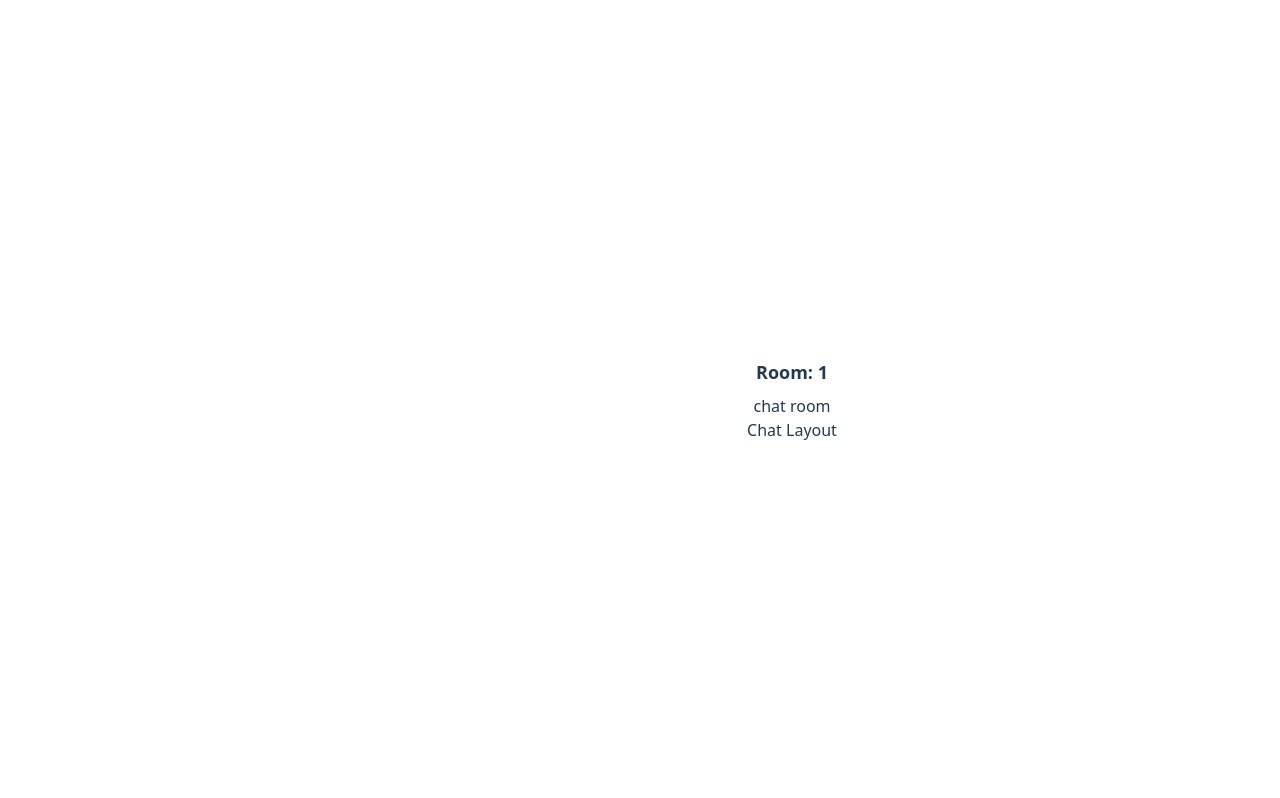
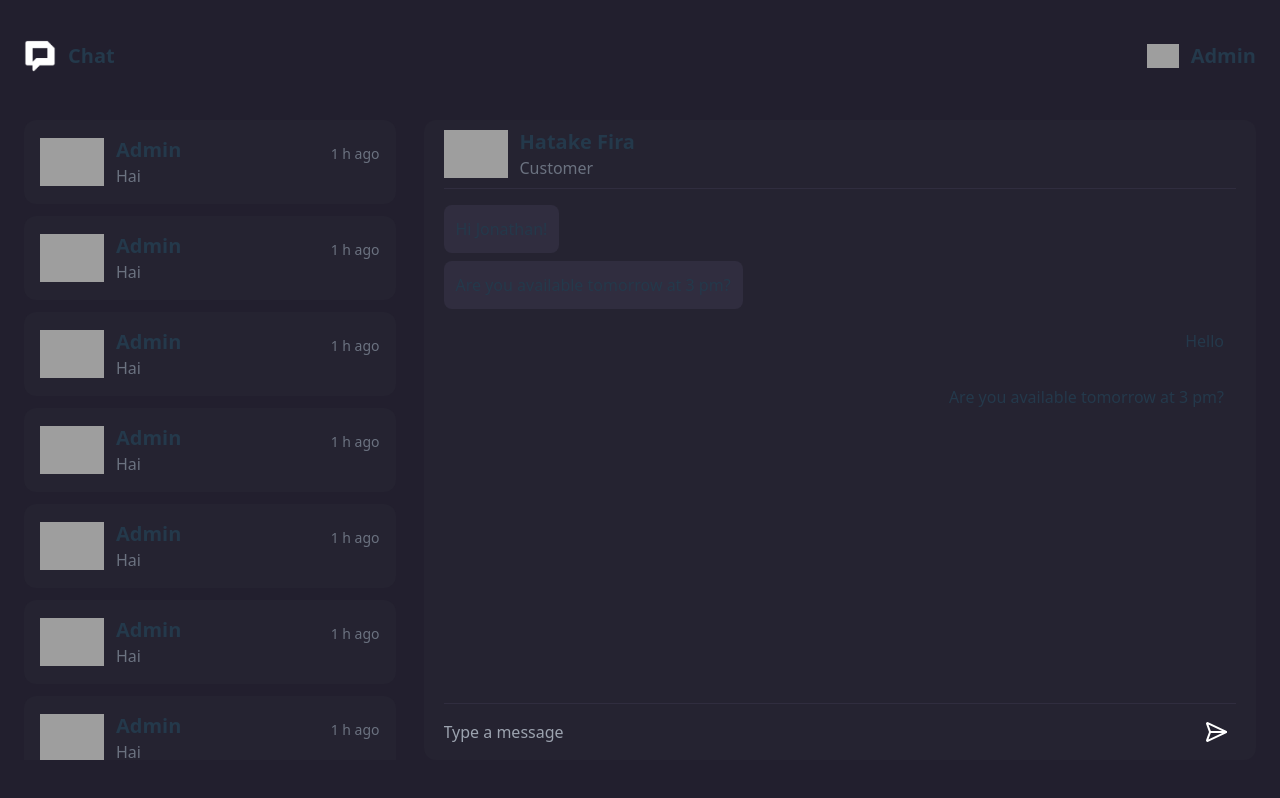
Before and after one commit to Firay24/chat-vue, a Vue app: page /chat/1 in a window 1280 px wide. Built offline with nearby package versions, Linux system fonts and the light colour scheme; sample sign-in values are in the browser's storage; grey boxes are pictures that could not be loaded.

Commit message:
feat(components): add RoomChatCard component
- Created RoomChatCard component
- Displays chat room information
- Includes name, message, and timestamp
- Uses Tailwind CSS for styling
- Implements props for dynamic data

```diff
--- a/src/App.vue
+++ b/src/App.vue
@@ -1,5 +1,5 @@
 <script setup lang="ts">
-import HelloWorld from "./components/HelloWorld.vue";
+// import HelloWorld from "./components/HelloWorld.vue";
 </script>
 
 <!-- <template>
--- /dev/null
+++ b/src/components/RoomChatCard.vue
@@ -0,0 +1,41 @@
+<script setup lang="ts">
+defineProps<{
+  msg: string;
+  active: boolean;
+  name: string;
+  times: string;
+}>();
+</script>
+
+<template>
+  <div
+    :class="[
+      'p-4 rounded-xl cursor-pointer',
+      active ? 'bg-primary' : 'bg-[#252331]',
+    ]"
+  >
+    <div class="flex justify-between items-start">
+      <div class="flex gap-3 items-center">
+        <div class="w-16">
+          <img
+            src="https://doodleipsum.com/700x700?i=fc734d103a7de613156bdd603038c56b"
+            alt=" logo"
+          />
+        </div>
+        <div class="flex flex-col items-start">
+          <p class="font-semibold text-xl">{{ name }}</p>
+          <p
+            :class="['text-gray-500', active ? 'text-white' : 'text-gray-500']"
+          >
+            {{ msg }}
+          </p>
+        </div>
+      </div>
+      <div>
+        <p :class="['mt-2 text-sm', active ? 'text-white' : 'text-gray-500']">
+          {{ times }}
+        </p>
+      </div>
+    </div>
+  </div>
+</template>
--- a/src/style.css
+++ b/src/style.css
@@ -24,10 +24,12 @@ a:hover {
 
 body {
   margin: 0;
+  padding: 0;
   display: flex;
   place-items: center;
   /* min-width: 320px; */
   min-height: 100vh;
+  background-color: #221f2e;
 }
 
 h1 {
@@ -62,7 +64,7 @@ button:focus-visible {
   max-width: 1280px;
   width: 100%;
   margin: 0 auto;
-  padding: 2rem;
+  padding: 0;
   text-align: center;
 }
 
--- a/src/views/ChatLayout.vue
+++ b/src/views/ChatLayout.vue
@@ -1,12 +1,60 @@
+<script setup lang="ts">
+import { useRoute } from "vue-router";
+import RoomChatCard from "../components/RoomChatCard.vue";
+
+const route = useRoute();
+const params = route.params.roomId as string;
+</script>
+
 <template>
-  <div class="flex">
-    <aside class="w-1/4">
-      <!-- Komponen RoomList -->
-    </aside>
-    <main class="w-3/4">
-      <RouterView />
-      <!-- di sini akan muncul ChatRoom.vue -->
-      <p>Chat Layout</p>
-    </main>
+  <div class="h-[90vh] my-10 px-6">
+    <!-- navbar -->
+    <div class="flex justify-between items-center">
+      <div class="flex gap-3 items-center">
+        <div class="w-8">
+          <img src="/logo.png" alt=" logo" />
+        </div>
+        <p class="font-semibold text-xl">Chat</p>
+      </div>
+      <div class="flex gap-3 items-center">
+        <div class="w-8">
+          <img
+            src="https://doodleipsum.com/700x700?i=fc734d103a7de613156bdd603038c56b"
+            alt=" logo"
+          />
+        </div>
+        <p class="font-semibold text-xl">Admin</p>
+      </div>
+      <!-- <p>Admin</p> -->
+    </div>
+    <div class="flex mt-12 h-[80vh]">
+      <aside class="w-full md:w-1/3 overflow-y-auto scrollbar-dark pr-2">
+        <!-- Komponen RoomList -->
+        <div class="flex flex-col gap-3">
+          <RoomChatCard
+            v-for="i in 10"
+            :key="i"
+            msg="Hai"
+            :active="false"
+            name="Admin"
+            times="1 h ago"
+          />
+        </div>
+      </aside>
+      <main class="w-3/4 hidden md:block">
+        <RouterView />
+        <div
+          v-if="!params"
+          class="flex gap-5 flex-col items-center justify-center h-[80vh]"
+        >
+          <img src="/logo.png" alt="logo" class="opacity-10 w-36" />
+          <p class="text-2xl">Connect. Communicate. Collaborate</p>
+          <p class="text-gray-500 w-[55%]">
+            A powerful chat system designed to bring people together, enable
+            seamless communication, and boost collaboration in real-time.
+          </p>
+        </div>
+      </main>
+    </div>
   </div>
 </template>
--- a/src/views/ChatRoom.vue
+++ b/src/views/ChatRoom.vue
@@ -1,8 +1,73 @@
 <template>
   <div>
-    <h2 class="text-lg font-bold mb-2">Room: {{ roomId }}</h2>
-    <!-- Chat Bubble & Chat Input di sini -->
-    <p>chat room</p>
+    <!-- <h2 class="text-lg font-bold mb-2">Room: {{ roomId }}</h2> -->
+    <div
+      class="flex flex-col gap-4 px-5 bg-[#252331] py-2 rounded-xl h-[80vh] ml-5"
+    >
+      <!-- header chat -->
+      <div class="flex gap-3 items-center border-b pb-2 border-[#302d3f]">
+        <div class="w-16">
+          <img
+            src="https://doodleipsum.com/700x700?i=fc734d103a7de613156bdd603038c56b"
+            alt=" logo"
+          />
+        </div>
+        <div class="flex flex-col items-start">
+          <p class="font-semibold text-xl">Hatake Fira</p>
+          <p class="text-gray-500">Customer</p>
+        </div>
+      </div>
+
+      <!-- main chat -->
+      <div class="flex flex-col gap-2 h-[83%]">
+        <!-- receiver -->
+        <p class="p-3 rounded-lg bg-[#302d3f] text-left w-fit max-w-96">
+          Hi Jonathan!
+        </p>
+        <p class="p-3 rounded-lg bg-[#302d3f] text-left w-fit max-w-96">
+          Are you available tomorrow at 3 pm?
+        </p>
+
+        <!-- sender -->
+        <p class="p-3 self-end rounded-lg bg-primary text-left w-fit max-w-96">
+          Hello
+        </p>
+        <p class="p-3 self-end rounded-lg bg-primary text-left w-fit max-w-96">
+          Are you available tomorrow at 3 pm?
+        </p>
+      </div>
+
+      <!-- footer chat -->
+      <div class="flex justify-between border-t border-[#302d3f] pt-2">
+        <input
+          type="text"
+          placeholder="Type a message"
+          class="bg-transparent active:border-none focus:outline-none w-full"
+        />
+
+        <div
+          class="text-white cursor-pointer p-2 hover:bg-[#302d3f] rounded-full"
+        >
+          <svg
+            xmlns="http://www.w3.org/2000/svg"
+            width="24"
+            height="24"
+            viewBox="0 0 24 24"
+            fill="none"
+            stroke="currentColor"
+            stroke-width="2"
+            stroke-linecap="round"
+            stroke-linejoin="round"
+            class="lucide lucide-send-horizontal-icon lucide-send-horizontal"
+          >
+            <path
+              d="M3.714 3.048a.498.498 0 0 0-.683.627l2.843 7.627a2 2 0 0 1 0 1.396l-2.842 7.627a.498.498 0 0 0 .682.627l18-8.5a.5.5 0 0 0 0-.904z"
+            />
+            <path d="M6 12h16" />
+          </svg>
+        </div>
+      </div>
+    </div>
   </div>
 </template>
 
--- a/src/views/LoginPage.vue
+++ b/src/views/LoginPage.vue
@@ -7,7 +7,7 @@
 
     <form
       @submit.prevent="handleLogin"
-      class="w-full bg-gray-800 px-4 py-6 rounded-lg"
+      class="w-full bg-[#252331] px-4 py-6 rounded-lg"
     >
       <div class="mb-4 w-full">
         <div class="w-full flex items-start mb-2">
```
